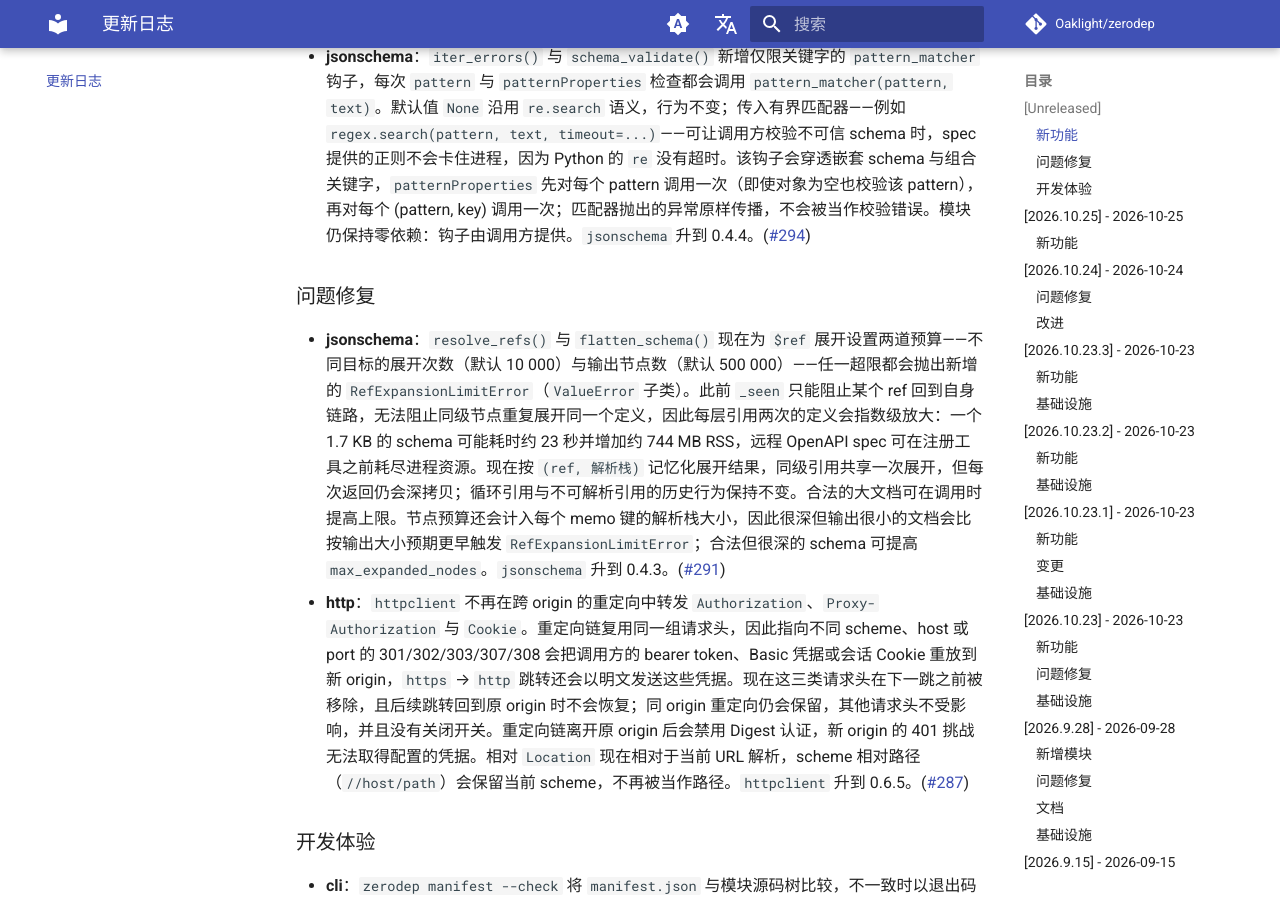
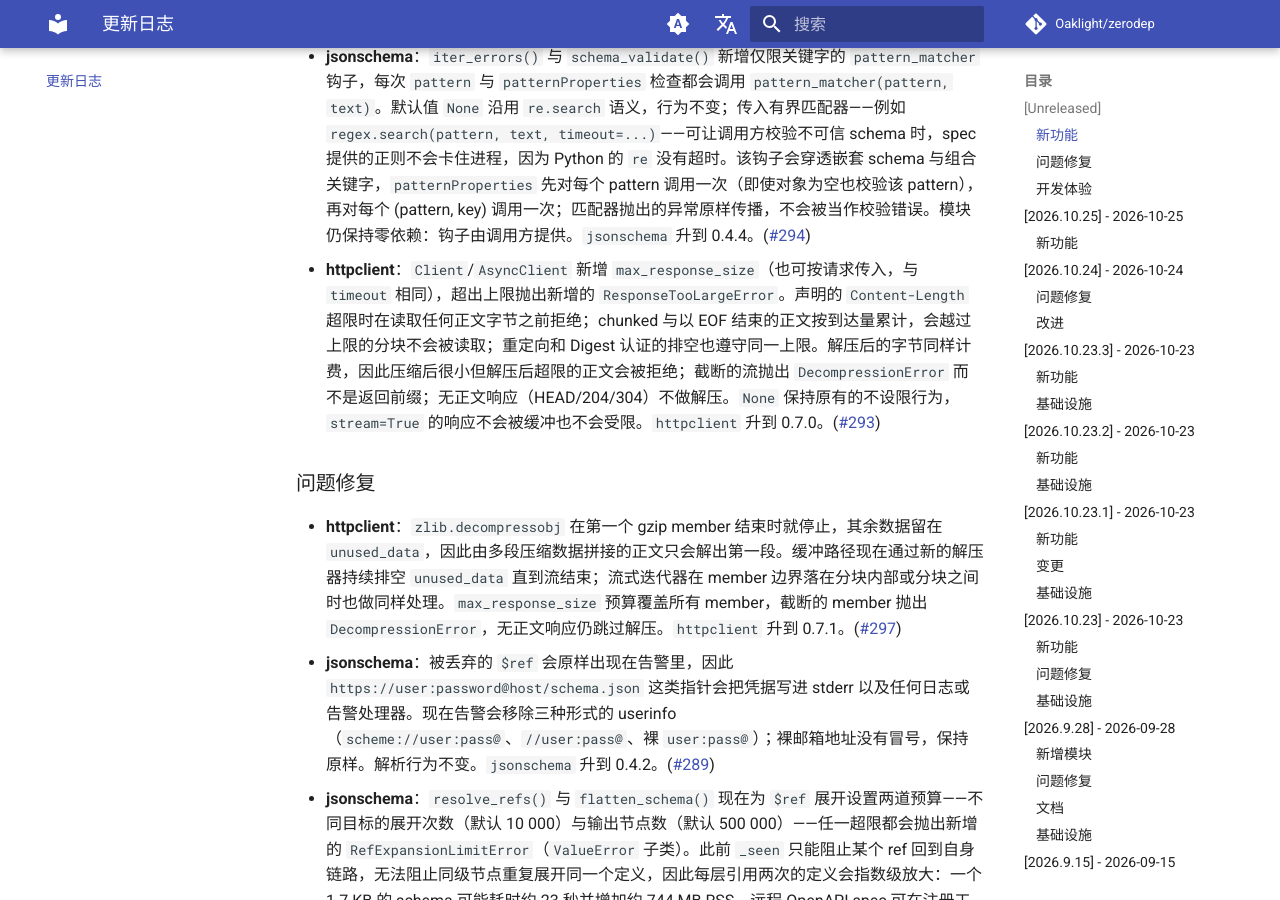
Before and after one commit to Oaklight/zerodep, an MkDocs documentation site: the page built from docs/changelog.md, in a window 1280 px wide and 900 px high, scrolled down 388 px. Built offline with MkDocs 1.6.1 and Material for MkDocs 9.7.7, drawn with Linux system fonts in a browser that asks for light colours; comment, search, counter and statistics services are not loaded.

Commit message:
docs: release notes for httpclient 0.7.0/0.7.1 and jsonschema 0.4.2 (#293, #297, #289)

```diff
--- a/docs/changelog.md
+++ b/docs/changelog.md
@@ -9,9 +9,12 @@
 ### 新功能
 
 - **jsonschema**：`iter_errors()` 与 `schema_validate()` 新增仅限关键字的 `pattern_matcher` 钩子，每次 `pattern` 与 `patternProperties` 检查都会调用 `pattern_matcher(pattern, text)`。默认值 `None` 沿用 `re.search` 语义，行为不变；传入有界匹配器——例如 `regex.search(pattern, text, timeout=...)`——可让调用方校验不可信 schema 时，spec 提供的正则不会卡住进程，因为 Python 的 `re` 没有超时。该钩子会穿透嵌套 schema 与组合关键字，`patternProperties` 先对每个 pattern 调用一次（即使对象为空也校验该 pattern），再对每个 (pattern, key) 调用一次；匹配器抛出的异常原样传播，不会被当作校验错误。模块仍保持零依赖：钩子由调用方提供。`jsonschema` 升到 0.4.4。([#294](https://github.com/Oaklight/zerodep/issues/294))
+- **httpclient**：`Client`/`AsyncClient` 新增 `max_response_size`（也可按请求传入，与 `timeout` 相同），超出上限抛出新增的 `ResponseTooLargeError`。声明的 `Content-Length` 超限时在读取任何正文字节之前拒绝；chunked 与以 EOF 结束的正文按到达量累计，会越过上限的分块不会被读取；重定向和 Digest 认证的排空也遵守同一上限。解压后的字节同样计费，因此压缩后很小但解压后超限的正文会被拒绝；截断的流抛出 `DecompressionError` 而不是返回前缀；无正文响应（HEAD/204/304）不做解压。`None` 保持原有的不设限行为，`stream=True` 的响应不会被缓冲也不会受限。`httpclient` 升到 0.7.0。([#293](https://github.com/Oaklight/zerodep/issues/293))
 
 ### 问题修复
 
+- **httpclient**：`zlib.decompressobj` 在第一个 gzip member 结束时就停止，其余数据留在 `unused_data`，因此由多段压缩数据拼接的正文只会解出第一段。缓冲路径现在通过新的解压器持续排空 `unused_data` 直到流结束；流式迭代器在 member 边界落在分块内部或分块之间时也做同样处理。`max_response_size` 预算覆盖所有 member，截断的 member 抛出 `DecompressionError`，无正文响应仍跳过解压。`httpclient` 升到 0.7.1。([#297](https://github.com/Oaklight/zerodep/issues/297))
+- **jsonschema**：被丢弃的 `$ref` 会原样出现在告警里，因此 `https://user:password@host/schema.json` 这类指针会把凭据写进 stderr 以及任何日志或告警处理器。现在告警会移除三种形式的 userinfo（`scheme://user:pass@`、`//user:pass@`、裸 `user:pass@`）；裸邮箱地址没有冒号，保持原样。解析行为不变。`jsonschema` 升到 0.4.2。([#289](https://github.com/Oaklight/zerodep/issues/289))
 - **jsonschema**：`resolve_refs()` 与 `flatten_schema()` 现在为 `$ref` 展开设置两道预算——不同目标的展开次数（默认 10 000）与输出节点数（默认 500 000）——任一超限都会抛出新增的 `RefExpansionLimitError`（`ValueError` 子类）。此前 `_seen` 只能阻止某个 ref 回到自身链路，无法阻止同级节点重复展开同一个定义，因此每层引用两次的定义会指数级放大：一个 1.7 KB 的 schema 可能耗时约 23 秒并增加约 744 MB RSS，远程 OpenAPI spec 可在注册工具之前耗尽进程资源。现在按 `(ref, 解析栈)` 记忆化展开结果，同级引用共享一次展开，但每次返回仍会深拷贝；循环引用与不可解析引用的历史行为保持不变。合法的大文档可在调用时提高上限。节点预算还会计入每个 memo 键的解析栈大小，因此很深但输出很小的文档会比按输出大小预期更早触发 `RefExpansionLimitError`；合法但很深的 schema 可提高 `max_expanded_nodes`。`jsonschema` 升到 0.4.3。([#291](https://github.com/Oaklight/zerodep/issues/291))
 - **http**：`httpclient` 不再在跨 origin 的重定向中转发 `Authorization`、`Proxy-Authorization` 与 `Cookie`。重定向链复用同一组请求头，因此指向不同 scheme、host 或 port 的 301/302/303/307/308 会把调用方的 bearer token、Basic 凭据或会话 Cookie 重放到新 origin，`https` → `http` 跳转还会以明文发送这些凭据。现在这三类请求头在下一跳之前被移除，且后续跳转回到原 origin 时不会恢复；同 origin 重定向仍会保留，其他请求头不受影响，并且没有关闭开关。重定向链离开原 origin 后会禁用 Digest 认证，新 origin 的 401 挑战无法取得配置的凭据。相对 `Location` 现在相对于当前 URL 解析，scheme 相对路径（`//host/path`）会保留当前 scheme，不再被当作路径。`httpclient` 升到 0.6.5。([#287](https://github.com/Oaklight/zerodep/issues/287))
 
```
Also changed, not shown: docs/modules/index.md (+1 -1 lines).
